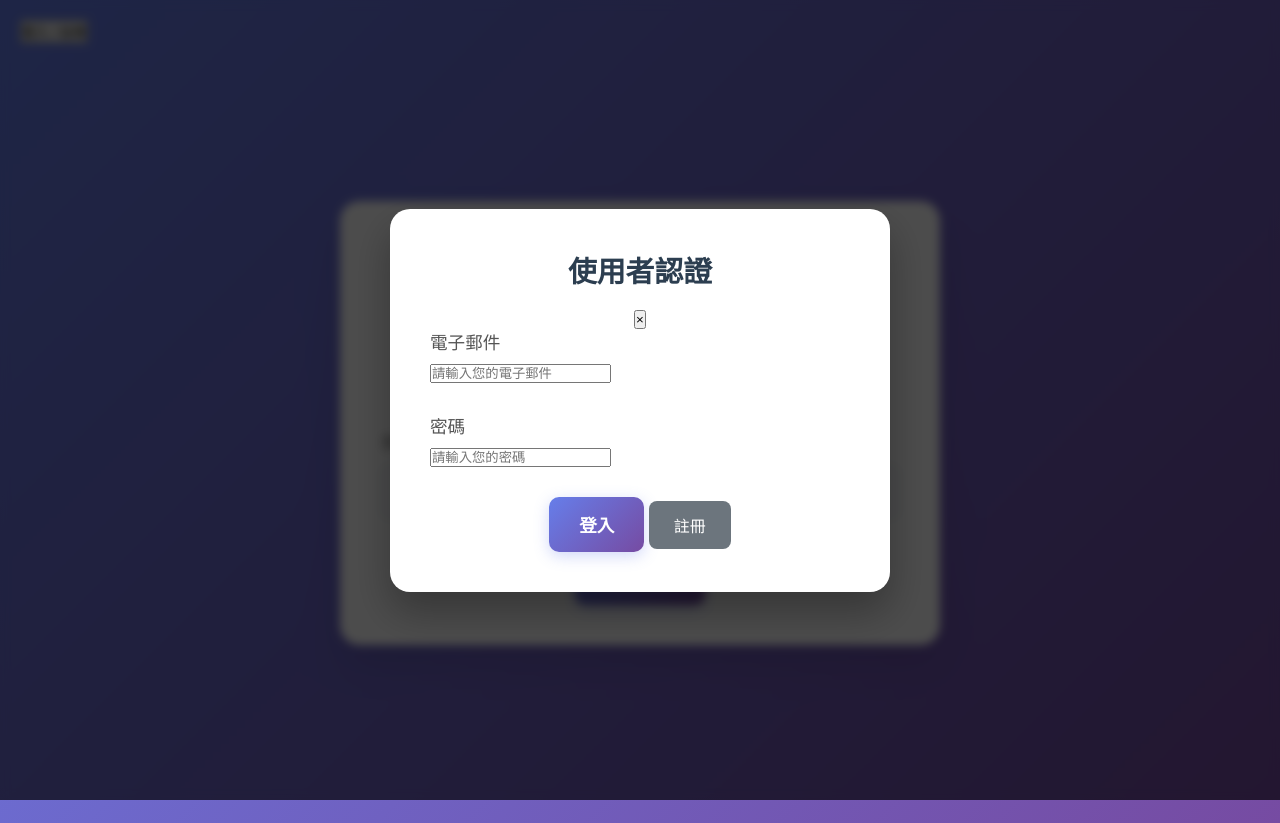
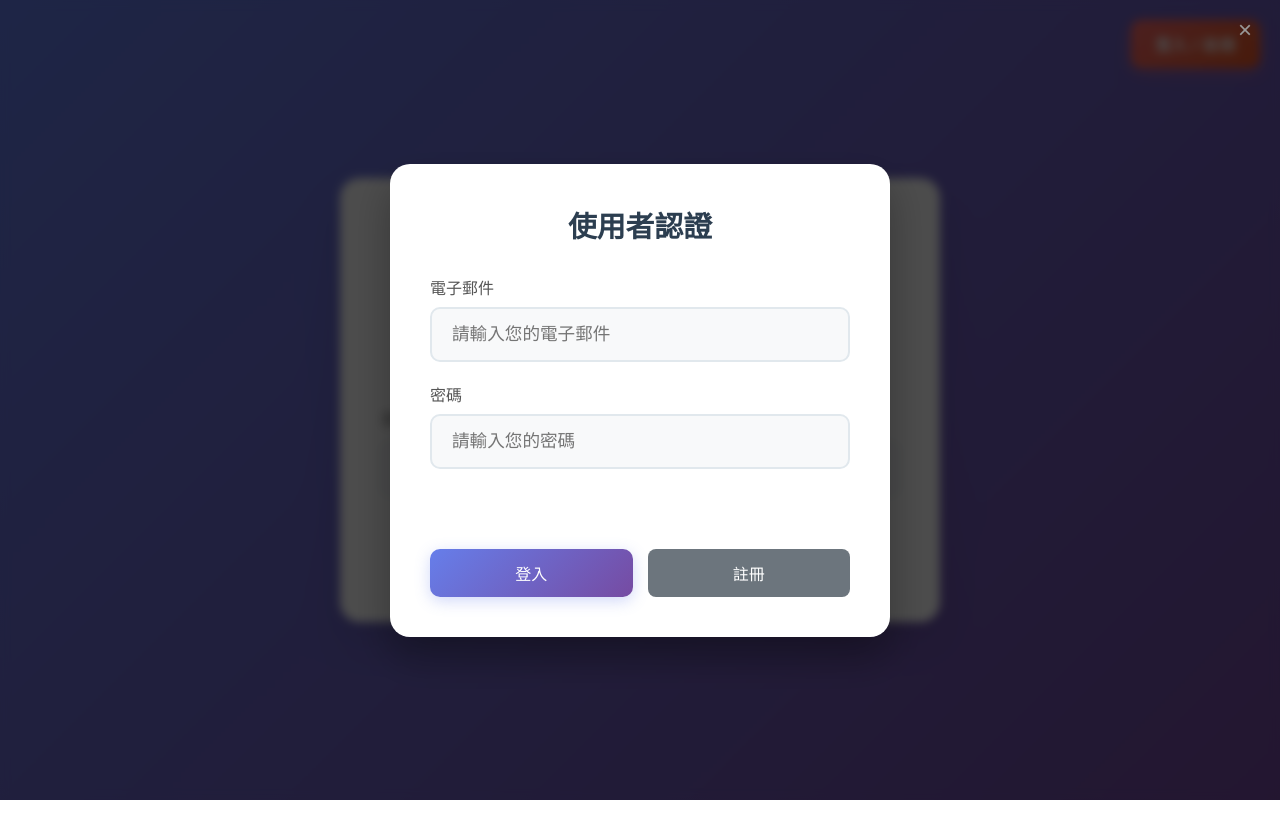
Before and after one commit to syeven143818/resignation-countdown, a plain HTML site: page index.html in a window 1280 px wide. Both pictures are taken after a click on the button "登入 / 註冊". After the commit the page ends 800 px from the top, so only its background shows below. Drawn offline with nearby package versions, Linux system fonts and the light colour scheme.

Commit message:
樣式修改

```diff
--- a/style.css
+++ b/style.css
@@ -16,6 +16,176 @@ body {
 /* 工具類別 */
 .hidden {
     display: none !important;
+}
+
+/* 使用者狀態區 */
+.user-status {
+    position: fixed;
+    top: 20px;
+    right: 20px;
+    z-index: 100;
+}
+
+.auth-btn {
+    background: linear-gradient(135deg, #ff6b6b 0%, #ee5a24 100%);
+    color: white;
+    border: none;
+    padding: 12px 24px;
+    border-radius: 10px;
+    font-size: 1rem;
+    font-weight: 600;
+    cursor: pointer;
+    transition: all 0.3s ease;
+    box-shadow: 0 4px 15px rgba(255, 107, 107, 0.4);
+    text-transform: uppercase;
+    letter-spacing: 0.5px;
+}
+
+.auth-btn:hover {
+    transform: translateY(-2px);
+    box-shadow: 0 6px 20px rgba(255, 107, 107, 0.6);
+    background: linear-gradient(135deg, #ff5252 0%, #d63031 100%);
+}
+
+.logout-btn {
+    background: linear-gradient(135deg, #667eea 0%, #764ba2 100%);
+    color: white;
+    border: none;
+    padding: 10px 20px;
+    border-radius: 8px;
+    font-size: 0.9rem;
+    font-weight: 500;
+    cursor: pointer;
+    transition: all 0.3s ease;
+    box-shadow: 0 2px 8px rgba(102, 126, 234, 0.3);
+}
+
+.logout-btn:hover {
+    transform: translateY(-1px);
+    box-shadow: 0 4px 12px rgba(102, 126, 234, 0.4);
+}
+
+.user-info {
+    display: flex;
+    align-items: center;
+    gap: 15px;
+    background: white;
+    padding: 10px 15px;
+    border-radius: 8px;
+    box-shadow: 0 2px 8px rgba(0, 0, 0, 0.1);
+}
+
+#user-email {
+    color: #2c3e50;
+    font-weight: 500;
+}
+
+.logout-btn {
+    background: #dc3545;
+    font-size: 0.8rem;
+    padding: 8px 15px;
+}
+
+.logout-btn:hover {
+    background: #c82333;
+    box-shadow: 0 4px 12px rgba(220, 53, 69, 0.4);
+}
+
+/* 認證彈出視窗 */
+.auth-modal-content {
+    max-width: 450px;
+    min-width: 400px;
+}
+
+.close-btn {
+    position: absolute;
+    top: 15px;
+    right: 20px;
+    background: none;
+    border: none;
+    font-size: 1.5rem;
+    color: #999;
+    cursor: pointer;
+    padding: 0;
+    width: 30px;
+    height: 30px;
+    display: flex;
+    align-items: center;
+    justify-content: center;
+    border-radius: 50%;
+    transition: all 0.3s ease;
+}
+
+.close-btn:hover {
+    background: #f8f9fa;
+    color: #333;
+}
+
+.auth-form {
+    padding: 10px 0;
+}
+
+.auth-form .input-group {
+    margin-bottom: 20px;
+}
+
+.auth-form .input-group label {
+    display: block;
+    font-size: 1rem;
+    color: #555;
+    margin-bottom: 8px;
+    font-weight: 500;
+}
+
+.auth-form .input-group input {
+    width: 100%;
+    padding: 15px 20px;
+    border: 2px solid #e1e8ed;
+    border-radius: 10px;
+    font-size: 1.1rem;
+    transition: all 0.3s ease;
+    background: #f8f9fa;
+}
+
+.auth-form .input-group input:focus {
+    outline: none;
+    border-color: #667eea;
+    background: white;
+    box-shadow: 0 0 0 3px rgba(102, 126, 234, 0.1);
+}
+
+.auth-error {
+    margin-top: 15px;
+    padding: 10px;
+    border-radius: 5px;
+    font-size: 0.9rem;
+    min-height: 20px;
+}
+
+.auth-error.success {
+    background: #d4edda;
+    color: #155724;
+    border: 1px solid #c3e6cb;
+}
+
+.auth-error.error {
+    background: #f8d7da;
+    color: #721c24;
+    border: 1px solid #f5c6cb;
+}
+
+/* 認證彈出視窗按鈕樣式 */
+.auth-modal-content .modal-footer {
+    display: flex;
+    gap: 15px;
+    justify-content: center;
+}
+
+.auth-modal-content .modal-footer button {
+    flex: 1;
+    padding: 12px 20px;
+    font-size: 1rem;
+    font-weight: 500;
 }
 
 /* 畫面容器 */
```
